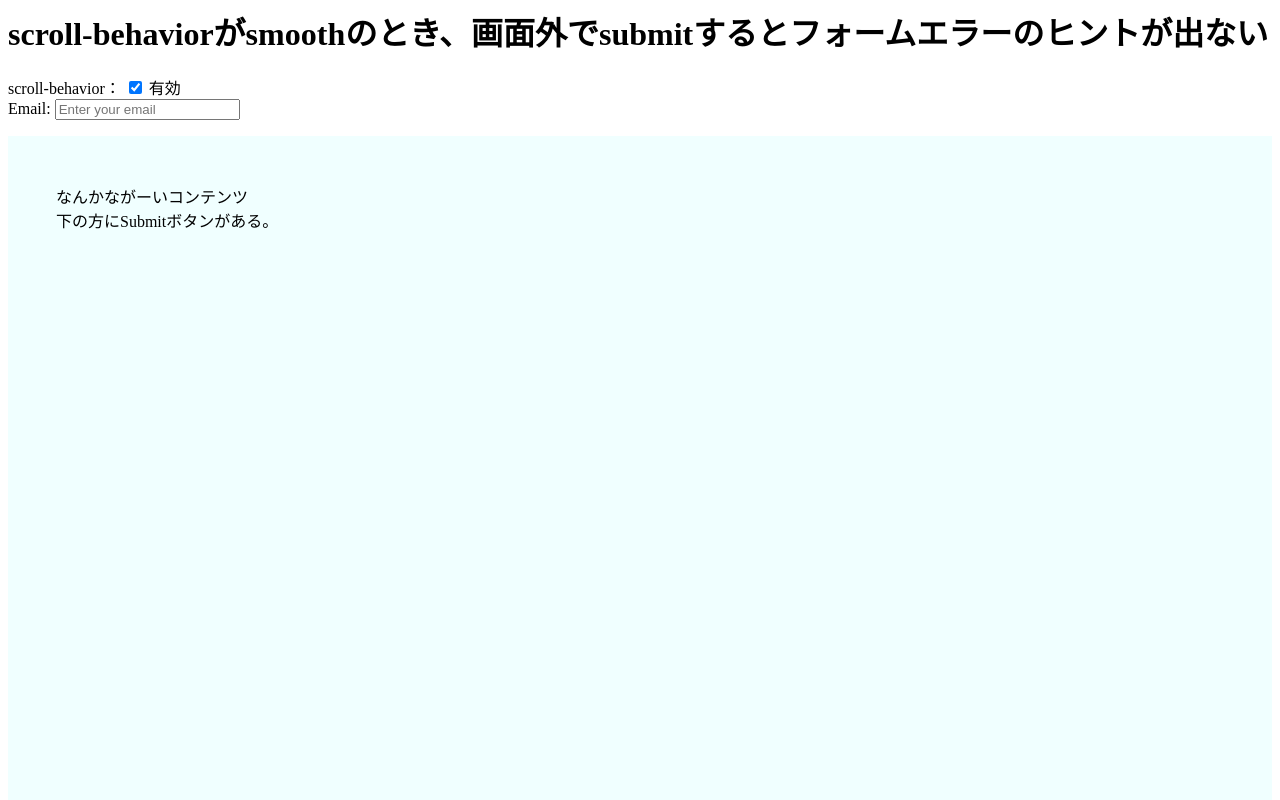
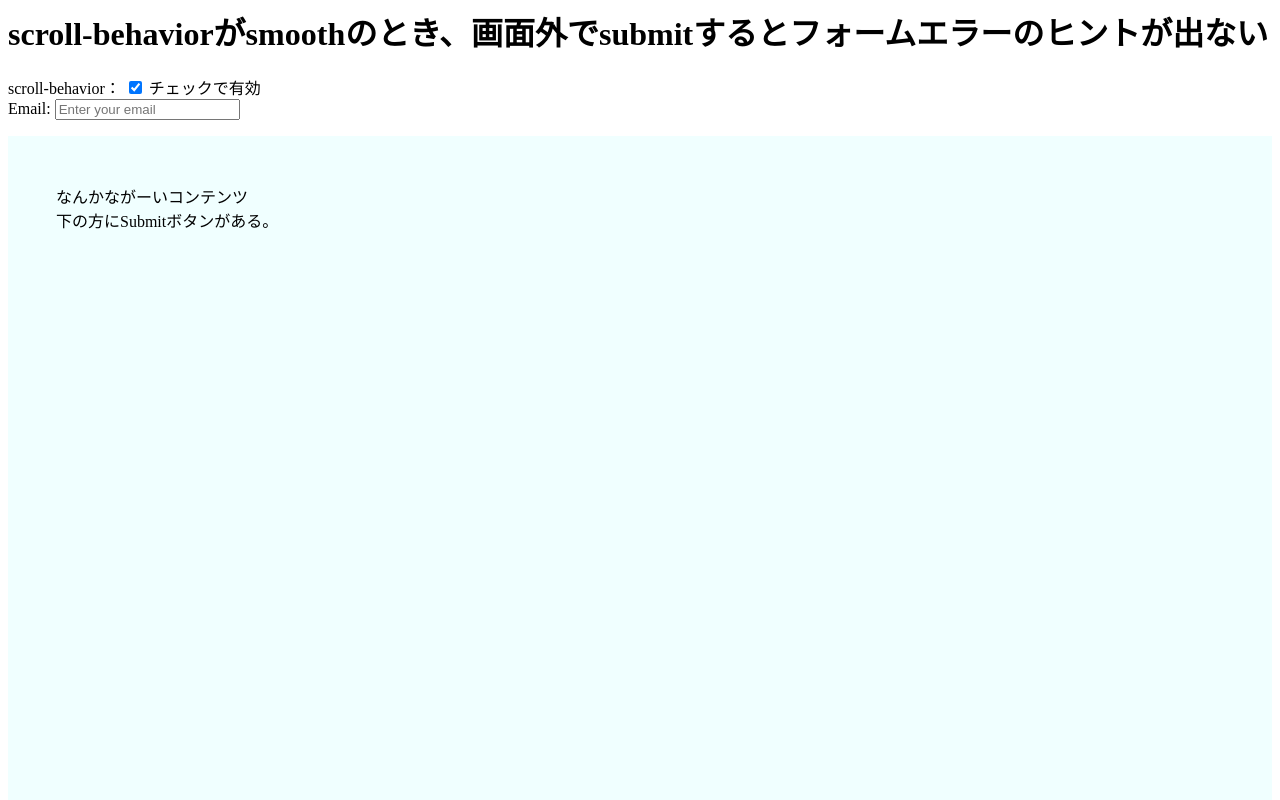
Before and after one commit to bananacoffee/scroll-behavior-test, a plain HTML site: page index.html in a window 1280 px wide. Shown: the top 800 px of the page. Drawn offline with Linux system fonts and the light colour scheme.

Commit message:
微調整

```diff
--- a/index.html
+++ b/index.html
@@ -23,7 +23,7 @@
     scroll-behavior：
     <label>
       <input type="checkbox" checked id="changed">
-      有効
+      チェックで有効
     </label>
   </div>
   <form>
```
